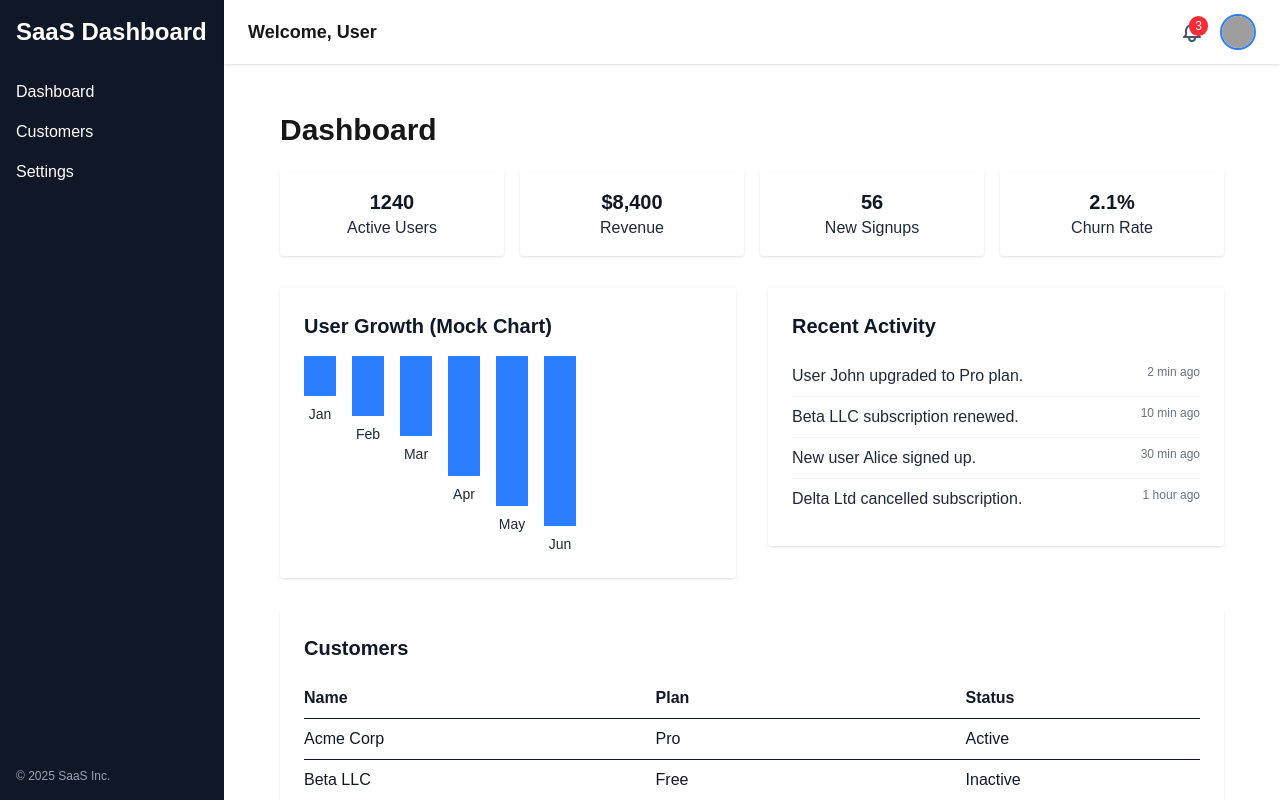
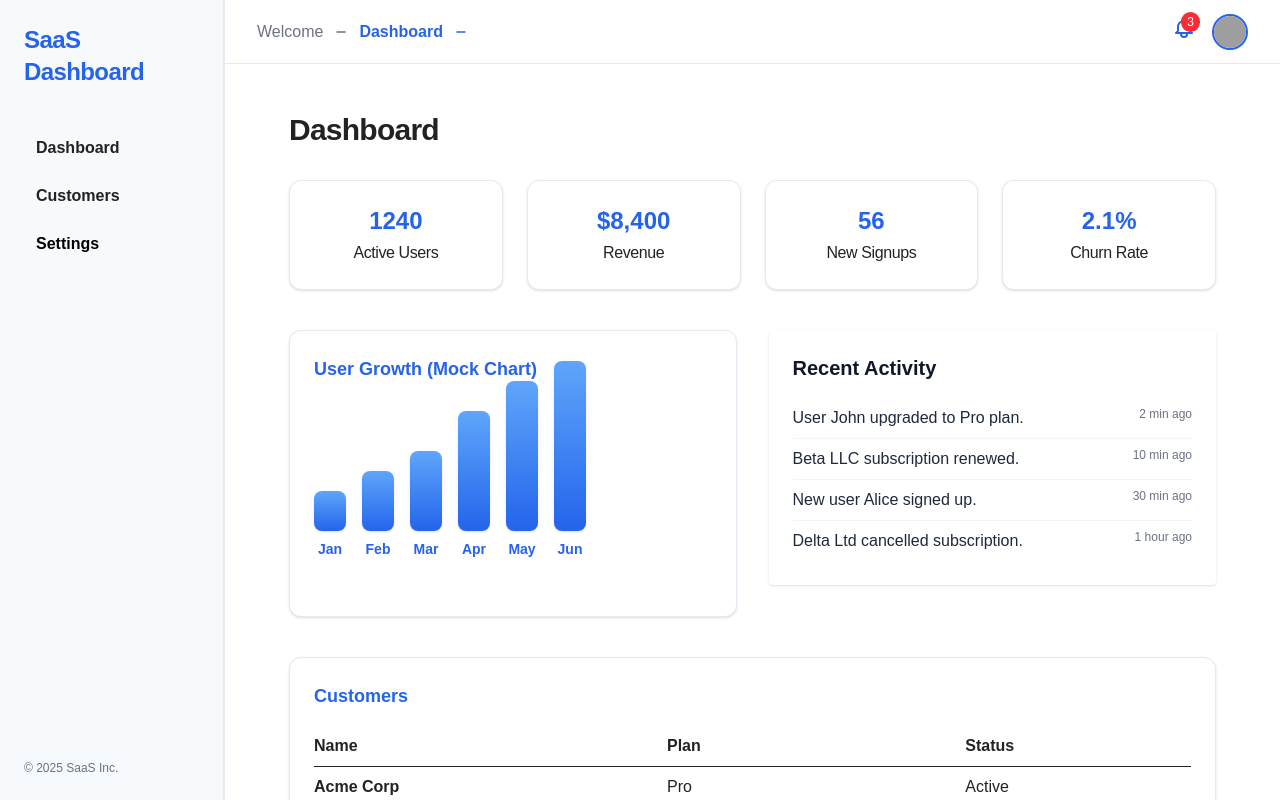
Before and after one commit to Muhammad124Ahmad/Saas-NextJS-Dashboard, a Next.js app: page /dashboard in a window 1280 px wide. Shown: the top 800 px of the page. Built offline with nearby package versions, Linux system fonts and the light colour scheme; grey boxes are pictures that could not be loaded.

Commit message:
Fix: dynamic top bar section title, always black Settings link and heading for visibility

```diff
--- a/src/app/customers/page.tsx
+++ b/src/app/customers/page.tsx
@@ -53,10 +53,10 @@ export default function CustomersPage() {
 
   return (
     <main className="p-8">
-      <h1 className="text-3xl font-bold mb-6">Customers</h1>
+      <h1 className="text-3xl font-bold mb-8 text-[#222] tracking-tight">Customers</h1>
       {/* Add Customer Form */}
       <form
-        className="mb-8 flex gap-4 items-end bg-white p-4 rounded shadow"
+        className="mb-10 flex gap-4 items-end bg-white border border-[#e5eaf2] p-6 rounded-xl shadow-sm"
         onSubmit={handleAdd}
       >
         <input
@@ -93,10 +93,10 @@ export default function CustomersPage() {
         </button>
       </form>
       {/* Customers Table */}
-      <div className="bg-white rounded shadow p-6">
-        <table className="w-full text-left text-gray-900">
+      <div className="bg-white border border-[#e5eaf2] rounded-xl shadow-sm p-6">
+        <table className="w-full text-left text-[#222]">
           <thead>
-            <tr className="bg-gray-50 text-gray-800">
+            <tr className="bg-[#f3f6fd] text-[#2563eb]">
               <th className="py-2 px-2">Name</th>
               <th className="py-2 px-2">Plan</th>
               <th className="py-2 px-2">Status</th>
@@ -105,7 +105,7 @@ export default function CustomersPage() {
           </thead>
           <tbody>
             {customers.map((row) => (
-              <tr key={row.id} className="border-t hover:bg-gray-50 transition">
+              <tr key={row.id} className="border-t hover:bg-[#f3f6fd] transition-all duration-150">
                 {editingId === row.id ? (
                   <>
                     <td className="py-2 px-2 font-medium">
--- a/src/app/dashboard/page.tsx
+++ b/src/app/dashboard/page.tsx
@@ -6,28 +6,31 @@ import RecentActivity from "../../components/RecentActivity";
 export default function DashboardPage() {
   return (
     <main className="p-8">
-      <h1 className="text-3xl font-bold mb-6">Dashboard</h1>
+      <h1 className="text-3xl font-bold mb-8 text-[#222] tracking-tight">Dashboard</h1>
       {/* Stats */}
-      <div className="grid grid-cols-1 md:grid-cols-4 gap-4 mb-8">
+      <div className="grid grid-cols-1 md:grid-cols-4 gap-6 mb-10">
         {mockStats.map((stat: { label: string; value: string | number }) => (
           <div
             key={stat.label}
-            className="bg-white rounded shadow p-4 text-center"
+            className="bg-white border border-[#e5eaf2] rounded-xl shadow-sm p-6 text-center transition-transform duration-200 hover:scale-105 hover:shadow-md"
           >
-            <div className="text-xl font-bold text-gray-900">{stat.value}</div>
-            <div className="text-base text-gray-800">{stat.label}</div>
+            <div className="text-2xl font-bold text-[#2563eb] mb-1">{stat.value}</div>
+            <div className="text-base text-[#222] font-medium tracking-tight">{stat.label}</div>
           </div>
         ))}
       </div>
       {/* Chart (placeholder) */}
-      <div className="grid grid-cols-1 md:grid-cols-2 gap-8 mb-8">
-        <div className="bg-white rounded shadow p-6">
-          <h2 className="text-xl font-bold mb-4 text-gray-900">User Growth (Mock Chart)</h2>
-          <div className="flex space-x-4">
+      <div className="grid grid-cols-1 md:grid-cols-2 gap-8 mb-10">
+        <div className="bg-white border border-[#e5eaf2] rounded-xl shadow-sm p-6">
+          <h2 className="text-lg font-bold mb-4 text-[#2563eb]">User Growth (Mock Chart)</h2>
+          <div className="flex space-x-4 items-end h-40">
             {mockChartData.map((data: { month: string; users: number }) => (
-              <div key={data.month} className="flex flex-col items-center">
-                <div className="bg-blue-500 w-8" style={{ height: `${data.users / 10}px` }}></div>
-                <span className="mt-2 text-sm text-gray-800">{data.month}</span>
+              <div key={data.month} className="flex flex-col items-center group">
+                <div
+                  className="bg-gradient-to-t from-[#2563eb] to-[#60a5fa] w-8 rounded-lg shadow transition-all duration-200 group-hover:scale-110 group-hover:shadow-md"
+                  style={{ height: `${data.users / 10}px` }}
+                ></div>
+                <span className="mt-2 text-sm text-[#2563eb] font-semibold">{data.month}</span>
               </div>
             ))}
           </div>
@@ -35,9 +38,9 @@ export default function DashboardPage() {
         <RecentActivity />
       </div>
       {/* Table */}
-      <div className="bg-white rounded shadow p-6">
-        <h2 className="text-xl font-bold mb-4 text-gray-900">Customers</h2>
-        <table className="w-full text-left text-gray-900">
+      <div className="bg-white border border-[#e5eaf2] rounded-xl shadow-sm p-6">
+        <h2 className="text-lg font-bold mb-4 text-[#2563eb]">Customers</h2>
+        <table className="w-full text-left text-[#222]">
           <thead>
             <tr>
               <th className="py-2">Name</th>
@@ -53,8 +56,8 @@ export default function DashboardPage() {
                 plan: string;
                 status: string;
               }) => (
-                <tr key={row.id} className="border-t">
-                  <td className="py-2">{row.name}</td>
+                <tr key={row.id} className="border-t hover:bg-[#f3f6fd] transition-all duration-150">
+                  <td className="py-2 font-semibold">{row.name}</td>
                   <td className="py-2">{row.plan}</td>
                   <td className="py-2">{row.status}</td>
                 </tr>
--- a/src/app/layout.tsx
+++ b/src/app/layout.tsx
@@ -1,59 +1,25 @@
 import type { Metadata } from "next";
-import { Geist, Geist_Mono } from "next/font/google";
 import "./globals.css";
+
+import React from "react";
+import TopBar from "../components/TopBar";
 import Sidebar from "../components/Sidebar";
 
-const geistSans = Geist({
-  variable: "--font-geist-sans",
-  subsets: ["latin"],
-});
-
-const geistMono = Geist_Mono({
-  variable: "--font-geist-mono",
-  subsets: ["latin"],
-});
-
 export const metadata: Metadata = {
-  title: "Create Next App",
-  description: "Generated by create next app",
+  title: "SaaS Dashboard",
+  description: "Modern SaaS dashboard app",
 };
 
-export default function RootLayout({
-  children,
-}: Readonly<{
-  children: React.ReactNode;
-}>) {
+export default function RootLayout({ children }: { children: React.ReactNode }) {
   return (
     <html lang="en">
-      <body
-        className={`${geistSans.variable} ${geistMono.variable} antialiased bg-gray-100`}
-      >
+      <body className="antialiased bg-[#f7fafd] text-[#1a1a1a] font-sans min-h-screen">
         <div className="flex min-h-screen">
           <Sidebar />
-          <div className="flex-1 flex flex-col">
+          <div className="flex-1 flex flex-col bg-white border-l border-[#e5eaf2] ml-56">
             {/* Top Bar */}
-            <header className="h-16 bg-white shadow flex items-center px-6 mb-4 justify-between">
-              <div className="text-lg font-semibold">Welcome, User</div>
-              <div className="flex items-center gap-4">
-                {/* Notification Bell */}
-                <button className="relative group">
-                  <svg className="w-6 h-6 text-gray-600" fill="none" stroke="currentColor" strokeWidth="2" viewBox="0 0 24 24">
-                    <path strokeLinecap="round" strokeLinejoin="round" d="M15 17h5l-1.405-1.405A2.032 2.032 0 0118 14.158V11a6.002 6.002 0 00-4-5.659V5a2 2 0 10-4 0v.341C7.67 6.165 6 8.388 6 11v3.159c0 .538-.214 1.055-.595 1.436L4 17h5m6 0v1a3 3 0 11-6 0v-1m6 0H9" />
-                  </svg>
-                  <span className="absolute -top-1 -right-1 bg-red-500 text-white text-xs rounded-full px-1.5 py-0.5">3</span>
-                  <span className="absolute left-1/2 -bottom-7 -translate-x-1/2 bg-gray-800 text-white text-xs rounded px-2 py-1 opacity-0 group-hover:opacity-100 transition">Notifications</span>
-                </button>
-                {/* Profile Avatar & Dropdown */}
-                <div className="relative group">
-                  <img src="https://i.pravatar.cc/40?img=3" alt="avatar" className="w-9 h-9 rounded-full border-2 border-blue-500 cursor-pointer" />
-                  <div className="absolute right-0 mt-2 w-40 bg-white rounded shadow-lg opacity-0 group-hover:opacity-100 transition z-10">
-                    <a href="/settings" className="block px-4 py-2 text-gray-700 hover:bg-gray-100">Settings</a>
-                    <button className="block w-full text-left px-4 py-2 text-gray-700 hover:bg-gray-100">Logout</button>
-                  </div>
-                </div>
-              </div>
-            </header>
-            <main className="flex-1 px-6">{children}</main>
+            <TopBar />
+            <main className="flex-1 px-8">{children}</main>
           </div>
         </div>
       </body>
--- a/src/app/page.tsx
+++ b/src/app/page.tsx
@@ -1,103 +1,15 @@
-import Image from "next/image";
-
-export default function Home() {
+export default function LandingPage() {
   return (
-    <div className="font-sans grid grid-rows-[20px_1fr_20px] items-center justify-items-center min-h-screen p-8 pb-20 gap-16 sm:p-20">
-      <main className="flex flex-col gap-[32px] row-start-2 items-center sm:items-start">
-        <Image
-          className="dark:invert"
-          src="/next.svg"
-          alt="Next.js logo"
-          width={180}
-          height={38}
-          priority
-        />
-        <ol className="font-mono list-inside list-decimal text-sm/6 text-center sm:text-left">
-          <li className="mb-2 tracking-[-.01em]">
-            Get started by editing{" "}
-            <code className="bg-black/[.05] dark:bg-white/[.06] font-mono font-semibold px-1 py-0.5 rounded">
-              src/app/page.tsx
-            </code>
-            .
-          </li>
-          <li className="tracking-[-.01em]">
-            Save and see your changes instantly.
-          </li>
-        </ol>
-
-        <div className="flex gap-4 items-center flex-col sm:flex-row">
-          <a
-            className="rounded-full border border-solid border-transparent transition-colors flex items-center justify-center bg-foreground text-background gap-2 hover:bg-[#383838] dark:hover:bg-[#ccc] font-medium text-sm sm:text-base h-10 sm:h-12 px-4 sm:px-5 sm:w-auto"
-            href="https://vercel.com/new?utm_source=create-next-app&utm_medium=appdir-template-tw&utm_campaign=create-next-app"
-            target="_blank"
-            rel="noopener noreferrer"
-          >
-            <Image
-              className="dark:invert"
-              src="/vercel.svg"
-              alt="Vercel logomark"
-              width={20}
-              height={20}
-            />
-            Deploy now
-          </a>
-          <a
-            className="rounded-full border border-solid border-black/[.08] dark:border-white/[.145] transition-colors flex items-center justify-center hover:bg-[#f2f2f2] dark:hover:bg-[#1a1a1a] hover:border-transparent font-medium text-sm sm:text-base h-10 sm:h-12 px-4 sm:px-5 w-full sm:w-auto md:w-[158px]"
-            href="https://nextjs.org/docs?utm_source=create-next-app&utm_medium=appdir-template-tw&utm_campaign=create-next-app"
-            target="_blank"
-            rel="noopener noreferrer"
-          >
-            Read our docs
-          </a>
-        </div>
-      </main>
-      <footer className="row-start-3 flex gap-[24px] flex-wrap items-center justify-center">
-        <a
-          className="flex items-center gap-2 hover:underline hover:underline-offset-4"
-          href="https://nextjs.org/learn?utm_source=create-next-app&utm_medium=appdir-template-tw&utm_campaign=create-next-app"
-          target="_blank"
-          rel="noopener noreferrer"
-        >
-          <Image
-            aria-hidden
-            src="/file.svg"
-            alt="File icon"
-            width={16}
-            height={16}
-          />
-          Learn
-        </a>
-        <a
-          className="flex items-center gap-2 hover:underline hover:underline-offset-4"
-          href="https://vercel.com/templates?framework=next.js&utm_source=create-next-app&utm_medium=appdir-template-tw&utm_campaign=create-next-app"
-          target="_blank"
-          rel="noopener noreferrer"
-        >
-          <Image
-            aria-hidden
-            src="/window.svg"
-            alt="Window icon"
-            width={16}
-            height={16}
-          />
-          Examples
-        </a>
-        <a
-          className="flex items-center gap-2 hover:underline hover:underline-offset-4"
-          href="https://nextjs.org?utm_source=create-next-app&utm_medium=appdir-template-tw&utm_campaign=create-next-app"
-          target="_blank"
-          rel="noopener noreferrer"
-        >
-          <Image
-            aria-hidden
-            src="/globe.svg"
-            alt="Globe icon"
-            width={16}
-            height={16}
-          />
-          Go to nextjs.org →
-        </a>
-      </footer>
-    </div>
+    <main className="flex flex-col items-center justify-center min-h-screen bg-[#f7fafd] font-sans">
+      <div className="bg-white border border-[#e5eaf2] rounded-xl shadow-sm p-10 max-w-xl w-full text-center">
+        <h1 className="text-4xl font-bold mb-4 text-[#2563eb] tracking-tight">Welcome to SaaS Dashboard</h1>
+        <p className="text-lg text-[#222] mb-8 font-medium">
+          A modern, responsive SaaS dashboard template built with Next.js, Tailwind CSS, and open source tools.<br />
+          <span className="text-[#2563eb] font-semibold">Showcase your product, analytics, and more!</span>
+        </p>
+        <a href="/dashboard" className="inline-block bg-[#2563eb] hover:bg-[#1d4ed8] text-white px-8 py-3 rounded-lg font-semibold shadow transition-all duration-150">Go to Dashboard</a>
+      </div>
+      <footer className="mt-10 text-[#6b7280] text-sm select-none">&copy; 2025 SaaS Inc. All rights reserved.</footer>
+    </main>
   );
 }
--- a/src/app/settings/page.tsx
+++ b/src/app/settings/page.tsx
@@ -21,7 +21,7 @@ export default function SettingsPage() {
 
   return (
     <main className="p-8">
-      <h1 className="text-3xl font-bold mb-6">Settings</h1>
+  <h1 className="text-3xl font-bold mb-6 text-black">Settings</h1>
       <form className="bg-white p-6 rounded shadow max-w-md" onSubmit={handleSubmit}>
         <div className="mb-4">
           <label className="block mb-1 font-medium text-gray-800">Name</label>
--- a/src/components/Sidebar.tsx
+++ b/src/components/Sidebar.tsx
@@ -2,28 +2,22 @@ import Link from "next/link";
 
 export default function Sidebar() {
   return (
-    <aside className="h-screen w-56 bg-gray-900 text-white flex flex-col p-4">
-      <div className="text-2xl font-bold mb-8">SaaS Dashboard</div>
+    <aside className="fixed top-0 left-0 h-screen w-56 bg-[#f7fafd] border-r border-[#e5eaf2] flex flex-col p-6 z-30">
+      <div className="text-2xl font-extrabold mb-10 tracking-tight text-[#2563eb] select-none">SaaS Dashboard</div>
       <nav className="flex-1">
-        <ul className="space-y-4">
+        <ul className="space-y-2">
           <li>
-            <Link href="/dashboard" className="hover:text-blue-400">
-              Dashboard
-            </Link>
+            <Link href="/dashboard" className="block px-3 py-2 rounded-lg hover:bg-[#e5eaf2] hover:text-[#2563eb] text-[#222] font-semibold transition-all duration-150">Dashboard</Link>
           </li>
           <li>
-            <Link href="/customers" className="hover:text-blue-400">
-              Customers
-            </Link>
+            <Link href="/customers" className="block px-3 py-2 rounded-lg hover:bg-[#e5eaf2] hover:text-[#2563eb] text-[#222] font-semibold transition-all duration-150">Customers</Link>
           </li>
           <li>
-            <Link href="/settings" className="hover:text-blue-400">
-              Settings
-            </Link>
+            <Link href="/settings" className="block px-3 py-2 rounded-lg hover:bg-[#e5eaf2] text-black font-semibold transition-all duration-150">Settings</Link>
           </li>
         </ul>
       </nav>
-      <div className="mt-auto text-xs text-gray-400">&copy; 2025 SaaS Inc.</div>
+      <div className="mt-auto text-xs text-[#6b7280] select-none">&copy; 2025 SaaS Inc.</div>
     </aside>
   );
 }
--- /dev/null
+++ b/src/components/TopBar.tsx
@@ -0,0 +1,61 @@
+
+"use client";
+import React from "react";
+import { usePathname } from "next/navigation";
+import { getSectionTitle } from "../utils/sectionTitle";
+
+export default function TopBar() {
+  const [showNotifications, setShowNotifications] = React.useState(false);
+  const notifications = [
+    { id: 1, text: "New user signed up", time: "2m ago" },
+    { id: 2, text: "Payment received", time: "10m ago" },
+    { id: 3, text: "Server backup completed", time: "1h ago" },
+  ];
+  const unreadCount = notifications.length;
+  const pathname = usePathname();
+  const sectionTitle = getSectionTitle(pathname);
+  return (
+    <header className="h-16 bg-white border-b border-[#e5eaf2] flex items-center px-8 mb-4 justify-between">
+      <div className="flex items-center gap-2 text-base font-medium text-[#222]">
+        <span className="text-[#6b7280]">Welcome</span>
+        <svg width="12" height="12" viewBox="0 0 12 12" fill="none" className="mx-1"><path d="M2 6h8" stroke="#6b7280" strokeWidth="1.5" strokeLinecap="round"/></svg>
+        <span className="text-[#2563eb] font-semibold">{sectionTitle}</span>
+        <svg width="12" height="12" viewBox="0 0 12 12" fill="none" className="mx-1"><path d="M2 6h8" stroke="#2563eb" strokeWidth="1.5" strokeLinecap="round"/></svg>
+      </div>
+      <div className="flex items-center gap-4">
+        {/* Notification Bell */}
+        <div className="relative">
+          <button className="relative group" onClick={() => setShowNotifications((v) => !v)}>
+            <svg className="w-6 h-6 text-[#2563eb]" fill="none" stroke="currentColor" strokeWidth="2" viewBox="0 0 24 24">
+              <path strokeLinecap="round" strokeLinejoin="round" d="M15 17h5l-1.405-1.405A2.032 2.032 0 0118 14.158V11a6.002 6.002 0 00-4-5.659V5a2 2 0 10-4 0v.341C7.67 6.165 6 8.388 6 11v3.159c0 .538-.214 1.055-.595 1.436L4 17h5m6 0v1a3 3 0 11-6 0v-1m6 0H9" />
+            </svg>
+            {unreadCount > 0 && (
+              <span className="absolute -top-1 -right-1 bg-red-500 text-white text-xs rounded-full px-1.5 py-0.5">{unreadCount}</span>
+            )}
+          </button>
+          {showNotifications && (
+            <div className="absolute right-0 mt-2 w-72 bg-white border border-[#e5eaf2] rounded shadow-lg z-20 animate-fade-in">
+              <div className="p-4 border-b border-[#e5eaf2] font-semibold text-[#2563eb]">Notifications</div>
+              <ul>
+                {notifications.map((n) => (
+                  <li key={n.id} className="px-4 py-3 text-[#222] border-b border-[#f3f6fd] last:border-b-0">
+                    <div className="font-medium">{n.text}</div>
+                    <div className="text-xs text-[#6b7280]">{n.time}</div>
+                  </li>
+                ))}
+              </ul>
+            </div>
+          )}
+        </div>
+        {/* Profile Avatar & Dropdown */}
+        <div className="relative group">
+          <img src="https://i.pravatar.cc/40?img=3" alt="avatar" className="w-9 h-9 rounded-full border-2 border-[#2563eb] cursor-pointer" />
+          <div className="absolute right-0 mt-2 w-40 bg-white border border-[#e5eaf2] rounded shadow-lg opacity-0 group-hover:opacity-100 transition z-10">
+            <a href="/settings" className="block px-4 py-2 text-[#2563eb] hover:bg-[#f3f6fd]">Settings</a>
+            <button className="block w-full text-left px-4 py-2 text-[#1a1a1a] hover:bg-[#f3f6fd]">Logout</button>
+          </div>
+        </div>
+      </div>
+    </header>
+  );
+}
--- /dev/null
+++ b/src/utils/sectionTitle.ts
@@ -0,0 +1,10 @@
+import { usePathname } from "next/navigation";
+import React from "react";
+
+export function getSectionTitle(pathname: string) {
+  if (pathname.startsWith("/dashboard")) return "Dashboard";
+  if (pathname.startsWith("/customers")) return "Customers";
+  if (pathname.startsWith("/settings")) return "Settings";
+  if (pathname === "/") return "Home";
+  return "";
+}
```
